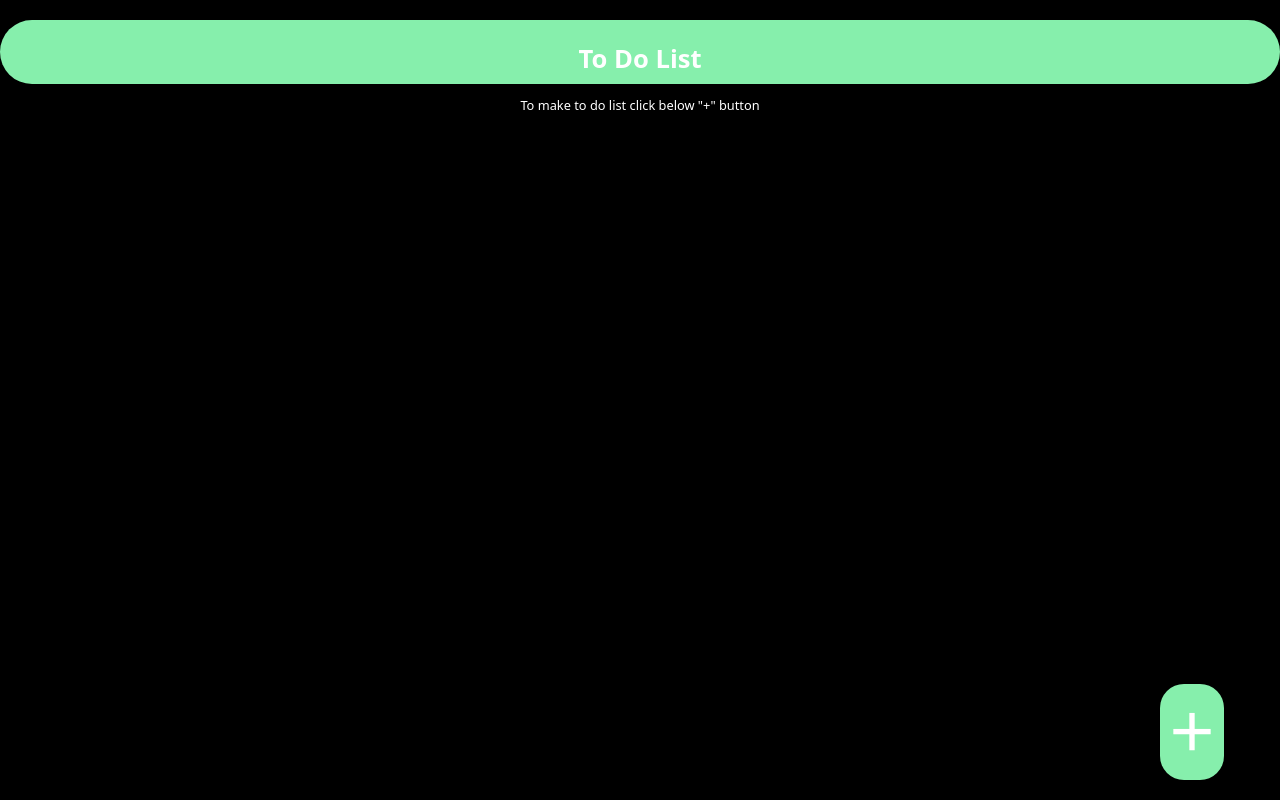
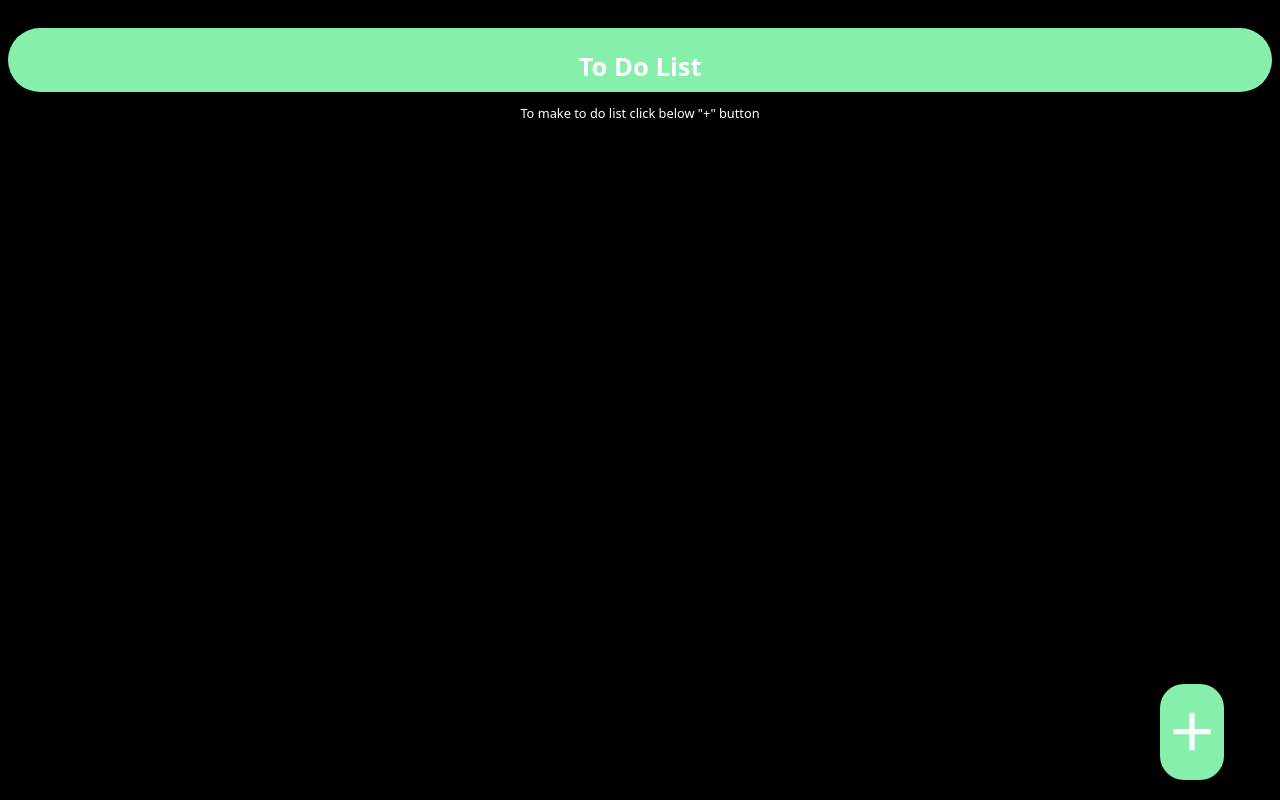
Before and after one commit to Atul1-17/To-Do-List, a website: page index.html in a window 1280 px wide. Drawn offline with nearby package versions, Linux system fonts and the light colour scheme.

Commit message:
some changes

```diff
--- a/index.html
+++ b/index.html
@@ -11,7 +11,7 @@
     rel="stylesheet"
 />
 </head>
-<body class="bg-black text-white">
+<body class="bg-black text-white p-2">
 
     <div class="main h-[100%] w-full">
         <div class="nav h-[25vw] w-full mt-5">
```
